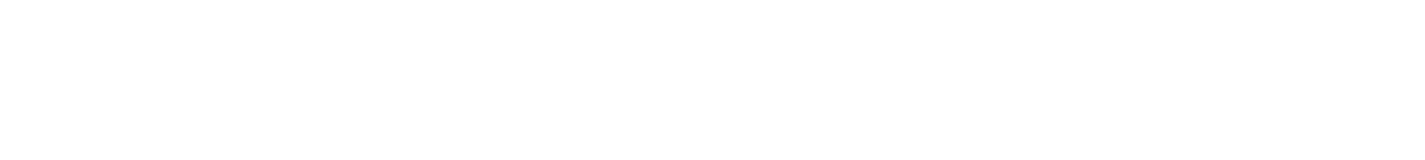
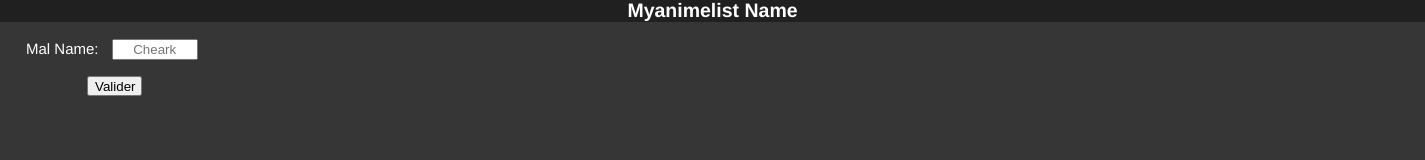
Before and after one commit to willy-guenard/Notification-anime, an Electron app: page WindowsSecondaire/WindowsUserMyanimelist/userMyanimelist.html in a window 1425 px wide. Drawn offline with Linux system fonts and the light colour scheme.

Commit message:
parametre fenetre username myanimelist

```diff
--- a/WindowsSecondaire/WindowsAnimeManuelle/windowsAnimeManuelle.css
+++ b/WindowsSecondaire/WindowsAnimeManuelle/windowsAnimeManuelle.css
@@ -48,6 +48,7 @@
   width: 18px;
   z-index: 2;
   -webkit-app-region: none;
+  cursor: pointer;
 }
 
 h3
--- a/WindowsSecondaire/WindowsAnimeManuelle/windowsAnimeManuelle.html
+++ b/WindowsSecondaire/WindowsAnimeManuelle/windowsAnimeManuelle.html
@@ -2,12 +2,12 @@
 <html>
   <head>
     <meta charset="UTF-8">
+    <link rel="stylesheet" href="windowsAnimeManuelle.css">
   </head>
     <body>
       <h1 id="title_box">Anime Manuelle</h1>
       <form id="clear">
-        <link rel="stylesheet" href="windowsAnimeManuelle.css">
-        <input id="buton_close" type="image" onclick="window.close()" src="../../Ressources/Icone/crosscube.png" alt="Close";>
+        <img id="buton_close" type="image" onclick="window.close()" src="../../Ressources/Icone/crosscube.png" alt="Close";>
       </form>
     </body>
 </html>
--- a/WindowsSecondaire/WindowsAnimeManuelle/windowsAnimeManuellePreload.js
+++ b/WindowsSecondaire/WindowsAnimeManuelle/windowsAnimeManuellePreload.js
@@ -273,7 +273,7 @@
 
     butonValide.id = "form_button";
     butonValide.type = "submit";
-    butonValide.value = "valider";
+    butonValide.value = "Valider";
 
     divDataAnime.appendChild(labelTitle);
     divDataAnime.appendChild(inputTitle);
--- a/WindowsSecondaire/WindowsUserMyanimelist/userMyanimelist.css
+++ b/WindowsSecondaire/WindowsUserMyanimelist/userMyanimelist.css
@@ -0,0 +1,50 @@
+body
+{
+  background-color: #363636;/*#282C34 gray*/
+  -webkit-user-select: none; /* Chrome, Safari, Opéra depuis la version 15 */
+  box-sizing: border-box;
+  font-size: 15px;
+  font-family: Helvetica\ Neue,Helvetica,Arial,sans-serif; /* a changer*/
+  color: #fff;
+  padding: auto;
+}
+
+#title_box
+{
+  color: white;
+  font-size: 1.3em;
+  background-color: #202020;
+  text-align: center;
+  margin: -9px -8px 0px;
+  padding: 0px;
+  -webkit-app-region: drag;
+  z-index: 1;
+}
+
+.userFrom
+{
+  position: absolute;
+  top: 30px;
+  margin: 9px;
+}
+
+label
+{
+  margin: 9px;
+}
+
+#username
+{
+  width: 78px;
+  height: 15px;
+  text-align: center;
+}
+
+#buttonSubmite
+{
+  position: absolute;
+  width: 55px;
+  height: 20px;
+  top: 37px;
+  left: 70px
+}
--- a/WindowsSecondaire/WindowsUserMyanimelist/userMyanimelist.html
+++ b/WindowsSecondaire/WindowsUserMyanimelist/userMyanimelist.html
@@ -0,0 +1,16 @@
+<!DOCTYPE html>
+<html>
+  <head>
+    <meta charset="UTF-8">
+    <link rel="stylesheet" href="userMyanimelist.css">
+  </head>
+    <body>
+      <h1 id="title_box">Myanimelist Name</h1>
+
+      <form class="userFrom" action="index.html" method="post">
+        <label for="username">Mal Name: </label>
+        <input id="username" type="text" name="username" placeholder="Cheark">
+        <input id="buttonSubmite" type="submit" value="Valider">
+      </form>
+    </body>
+</html>
```
Also changed, not shown: WindowsSecondaire/WindowsUserMyanimelist/userMyanimelistPreload.js (+22 -0 lines), index.html (+3 -3 lines), main.js (+8 -2 lines), package.json (+3 -4 lines), 1 other file.
